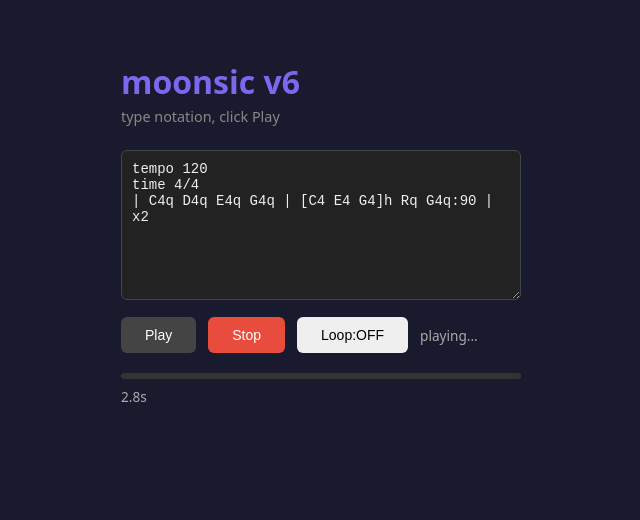
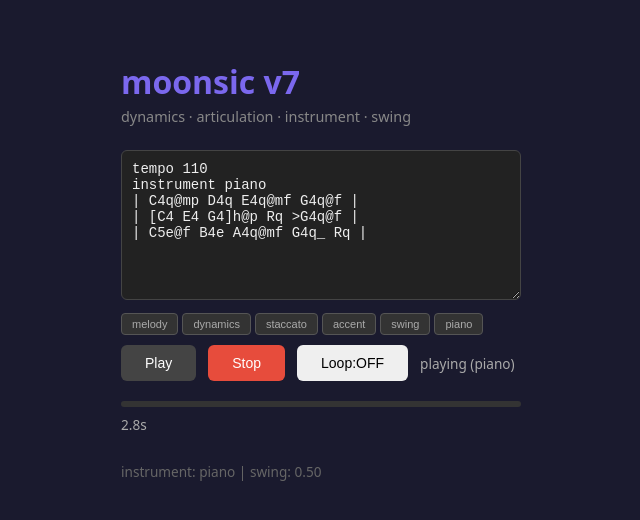
Before and after one commit to hyl-star/moonsic, a plain HTML site: page web/index.html in a window 1280 px wide. Both pictures are taken after a click on the button "Play". Shown: the whole page, without its empty margins (319-959 px from the left). Drawn offline with Linux system fonts and the light colour scheme.

Commit message:
v7 expression: dynamics @p/@mf/@f, articulation !/>/_ staccato/accent/tenuto, instrument presets (piano/pluck/bass/pad/bell/lead), swing, humanize, example buttons

```diff
--- a/web/app.js
+++ b/web/app.js
@@ -1,149 +1,218 @@
-// moonsic v6 — live notation editor + playback
+// moonsic v7 — expression + instruments + swing + humanize
 
 let audioContext = null, activeNodes = [], playbackTimer = null, loopEnabled = false
 let currentBaseTime = 0, analyser = null
+let swingAmount = 0.50, humanizeTime = 0, humanizeVel = 0, currentInstrument = 'piano'
+let seed = 42
 
-const VOICES = {
-  sine_lead:   { type:'sine',     a:0.01,d:0.05,s:0.7,r:0.05,g:0.18 },
-  triangle_bass:{ type:'triangle',a:0.005,d:0.03,s:0.8,r:0.03,g:0.22 },
-  saw_pad:     { type:'sawtooth',a:0.08,d:0.1, s:0.5,r:0.15,g:0.08 },
+// --- Instrument Presets ---
+
+const INSTRUMENTS = {
+  piano: { type:'sine',  a:0.003,d:0.4, s:0.15,r:0.3, g:0.20, osc2:true, detune:0 },
+  pluck: { type:'triangle', a:0.001,d:0.15,s:0.0, r:0.05,g:0.18, osc2:false },
+  bass:  { type:'sawtooth',a:0.005,d:0.1, s:0.6, r:0.08,g:0.24, osc2:false },
+  pad:   { type:'sawtooth',a:0.12,d:0.2, s:0.4, r:0.3, g:0.10, osc2:true, detune:8 },
+  bell:  { type:'sine',  a:0.001,d:0.8, s:0.0, r:0.02,g:0.14, osc2:true, detune:1200 },
+  lead:  { type:'square',a:0.01,d:0.05,s:0.6, r:0.06,g:0.16, osc2:false },
 }
+const INST_NAMES = Object.keys(INSTRUMENTS)
 
-// --- v6 Notation Parser (JS) ---
+// --- Dynamics ---
+
+const DYNAMICS = { ppp:16, pp:32, p:45, mp:60, mf:80, f:100, ff:115, fff:125 }
+
+// --- Notation Parser ---
 
 function parseScore(text) {
   const lines = text.split('\n')
-  let bpm = 120, tsNum = 4, tsDen = 4
-  let allEvents = [], allDurations = [], allVelocities = []
-  let allChannels = []
+  let bpm = 120, instrument = 'piano'
+  let allEvents = [], allDurations = [], allVelocities = [], allChannels = []
+  let allArtic = [], allDyn = []
 
   let prevEvents = null
   for (let line of lines) {
     line = line.trim()
     if (!line || line.startsWith('#')) continue
     if (line.startsWith('tempo ')) { bpm = parseInt(line.slice(6)) || 120; continue }
-    if (line.startsWith('time ')) {
-      const m = line.match(/time\s+(\d+)\s*\/\s*(\d+)/)
-      if (m) { tsNum = parseInt(m[1]); tsDen = parseInt(m[2]) }
+    if (line.startsWith('time ')) continue
+    if (line.startsWith('instrument ')) { instrument = line.slice(11).trim(); continue }
+    if (line.startsWith('swing ')) { swingAmount = parseFloat(line.slice(6)) || 0.5; continue }
+    if (line.startsWith('humanize ')) {
+      const tm = line.match(/time\s+([\d.]+)/); if(tm) humanizeTime = parseFloat(tm[1])
+      const vm = line.match(/velocity\s+(\d+)/); if(vm) humanizeVel = parseInt(vm[1])
       continue
     }
-    // standalone repeat: xN alone on a line → repeat previous line
+    // standalone repeat
     const soloRx = line.match(/^x(\d+)$/)
     if (soloRx && prevEvents) {
-      const n = parseInt(soloRx[1])
-      for (let r = 0; r < n; r++) { pushEvents(prevEvents, allEvents, allDurations, allVelocities, allChannels) }
+      for (let r=0; r<parseInt(soloRx[1]); r++) pushEvents(prevEvents,allEvents,allDurations,allVelocities,allChannels,allArtic,allDyn)
       continue
     }
-    // inline repeat: events xN
     let repeat = 1
     const rx = line.match(/x(\d+)\s*$/)
-    if (rx) { repeat = parseInt(rx[1]); line = line.replace(/x\d+\s*$/, '').trim() }
-    const events = parseLine(line)
-    if (events.length > 0) prevEvents = events
-    for (let r = 0; r < repeat; r++) { pushEvents(events, allEvents, allDurations, allVelocities, allChannels) }
+    if (rx) { repeat = parseInt(rx[1]); line = line.replace(/x\d+\s*$/,'').trim() }
+    const result = parseLine(line)
+    if (result.events.length > 0) prevEvents = result.events
+    for (let r=0; r<repeat; r++) pushEvents(result.events,allEvents,allDurations,allVelocities,allChannels,allArtic,allDyn)
   }
 
-  // build timed events
-  let cursor = 0
-  const noteEvents = []
-  for (let i = 0; i < allEvents.length; i++) {
-    if (allEvents[i] >= 0) {
-      noteEvents.push({ start:cursor, duration:allDurations[i] || allDurations[i-1] || 1, midi:allEvents[i], velocity:allVelocities[i]/127, channel:allChannels[i] })
+  currentInstrument = instrument
+  const quarterSeconds = 60 / bpm
+  let cursor = 0, noteEvents = [], i = 0
+
+  // collect chord groups
+  const groups = []; let group = []
+  while (i < allEvents.length) {
+    if (allEvents[i] < 0) { // rest
+      if (group.length) { groups.push(group); group = [] }
+      groups.push([i]); i++
+    } else if (allDurations[i] === 0) { // chord continuation
+      group.push(i); i++
+    } else {
+      if (group.length) { groups.push(group); group = [] }
+      group.push(i); i++
     }
-    if (allDurations[i] > 0) cursor += allDurations[i]
   }
-  return { events: noteEvents, bpm, tsNum, tsDen }
+  if (group.length) groups.push(group)
+
+  for (const g of groups) {
+    const idx = g[0]
+    if (allEvents[idx] < 0) { // rest
+      if (allDurations[idx] > 0) cursor += allDurations[idx]
+      continue
+    }
+    const dur = allDurations[idx]
+    const startBeat = cursor; cursor += dur
+    for (const j of g) {
+      const art = allArtic[j] || 'normal'
+      let playDur = dur, gainMul = 1
+      if (art === 'staccato') playDur = dur * 0.55
+      else if (art === 'accent') gainMul = 1.3
+      else if (art === 'tenuto') playDur = dur * 0.95
+      // swing
+      let start = startBeat
+      if (swingAmount !== 0.5 && dur === 0.5) {
+        const beatInBar = startBeat % 1
+        if (Math.abs(beatInBar - 0.5) < 0.01) start = Math.floor(startBeat) + swingAmount
+      }
+      // humanize
+      let hTime = 0, hVel = 0
+      if (humanizeTime > 0) { seed = (seed * 1103515245 + 12345) & 0x7fffffff; hTime = (seed / 0x7fffffff - 0.5) * humanizeTime * 2 }
+      if (humanizeVel > 0) { seed = (seed * 1103515245 + 12345) & 0x7fffffff; hVel = Math.round((seed / 0x7fffffff - 0.5) * humanizeVel * 2) }
+      const vel = Math.max(0, Math.min(127, (allVelocities[j]||100) + hVel))
+      noteEvents.push({
+        start: Math.max(0, (start + hTime) * quarterSeconds),
+        duration: playDur * quarterSeconds,
+        midi: allEvents[j], velocity: vel / 127 * gainMul, channel: allChannels[j],
+        instrument: currentInstrument
+      })
+    }
+  }
+  return { events: noteEvents, bpm, instrument }
 }
 
-function pushEvents(events, allEvents, allDurations, allVelocities, allChannels) {
+function pushEvents(events, allEvents, allDurations, allVelocities, allChannels, allArtic, allDyn) {
   for (const e of events) {
     if (e.midi !== undefined) {
-      allEvents.push(e.midi); allDurations.push(e.chord ? 0 : e.dur); allVelocities.push(e.vel||100); allChannels.push(0)
+      allEvents.push(e.midi); allDurations.push(e.chord ? 0 : e.dur)
+      allVelocities.push(e.vel||100); allChannels.push(0)
+      allArtic.push(e.artic||'normal'); allDyn.push(e.dyn||'mf')
     } else if (e.rest) {
       allEvents.push(-1); allDurations.push(e.dur); allVelocities.push(0); allChannels.push(0)
+      allArtic.push('normal'); allDyn.push('mf')
     }
   }
 }
 
 function parseLine(line) {
   const events = []
-  // merge chord tokens: [C4 E4 G4]h → single token
+  // merge chord tokens
   let merged = line
-  const chordRe = /\[[^\]]+\][whqes]\.?/g
-  const chords = []
-  let m; while ((m = chordRe.exec(line)) !== null) chords.push({ idx:m.index, raw:m[0] })
+  const chordRe = /\[[^\]]+\][whqes]\.?(?::\d+)?(?:@[a-z]+)?/g
+  const chords = []; let m
+  while ((m = chordRe.exec(line)) !== null) chords.push({ idx:m.index, raw:m[0] })
   for (let i = chords.length-1; i>=0; i--) {
     merged = merged.slice(0, chords[i].idx) + 'CHORD' + i + ' ' + merged.slice(chords[i].idx + chords[i].raw.length)
   }
   const tokens = merged.split(/\s+/).filter(t => t && t !== '|')
+  let currentDyn = 'mf'
   for (let tok of tokens) {
     if (tok.startsWith('CHORD')) {
       const raw = chords[parseInt(tok.slice(5))].raw
-      const cm = raw.match(/^\[(.+)\]([whqes]\.?)/)
+      const cm = raw.match(/^\[(.+)\]([whqes]\.?)(?::(\d+))?(?:@([a-z]+))?/)
       if (cm) {
         const pitches = cm[1].split(/\s+/).map(parsePitch).filter(p => p >= 0)
         const dur = parseDur(cm[2])
+        const vel = cm[3] ? parseInt(cm[3]) : DYNAMICS[cm[4]||currentDyn] || 80
+        const artic = parseArtic(tok)
         let first = true
-        for (const p of pitches) {
-          events.push({ midi:p, dur, vel:100, chord:!first })
-          first = false
-        }
+        for (const p of pitches) events.push({ midi:p, dur, vel, artic, dyn:cm[4]||currentDyn, chord:!first }); first=false
       }
-      continue
-    }
-    if (tok === '|' || !tok) continue
-    if (tok[0] === 'R') { events.push({ rest:true, dur:parseDur(tok.slice(1)) }); continue }
-    if (tok[0] === '[') {
-      const m = tok.match(/^\[(.+)\]([whqes]\.?)/)
-      if (m) {
-        const pitches = m[1].split(/\s+/).map(parsePitch).filter(p => p >= 0)
-        const dur = parseDur(m[2])
-        for (const p of pitches) events.push({ midi:p, dur, vel:100 })
+    } else if (DYNAMICS[tok]) {
+      currentDyn = tok
+    } else if (tok[0] === 'R') {
+      events.push({ rest:true, dur:parseDur(tok.slice(1)) })
+    } else if (tok[0] >= 'A' && tok[0] <= 'G' || tok[0] === '.' || tok[0] === '>' || tok[0] === '_' || tok[0] === '!') {
+      // articulation prefix
+      let artic = 'normal', t = tok
+      if (t[0] === '!') { artic = 'staccato'; t = t.slice(1) }
+      else if (t[0] === '>') { artic = 'accent'; t = t.slice(1) }
+      else if (t[0] === '_') { artic = 'tenuto'; t = t.slice(1) }
+      const nm = t.match(/^([A-G][#b]?\d)([whqes]\.?)(?::(\d+))?(?:@([a-z]+))?$/)
+      if (nm) {
+        const vel = nm[3] ? parseInt(nm[3]) : DYNAMICS[nm[4]||currentDyn] || 80
+        events.push({ midi:parsePitch(nm[1]), dur:parseDur(nm[2]), vel, artic, dyn:nm[4]||currentDyn })
       }
-      continue
-    }
-    // note: C4q, C#4e:80, Bb3h.
-    const m = tok.match(/^([A-G][#b]?\d)([whqes]\.?)(?::(\d+))?$/)
-    if (m) {
-      events.push({ midi:parsePitch(m[1]), dur:parseDur(m[2]), vel:parseInt(m[3]||'100') })
     }
   }
-  return events
+  return { events }
+}
+
+function parseArtic(tok) {
+  if (tok[0]==='!') return 'staccato'
+  if (tok[0]==='>') return 'accent'
+  if (tok[0]==='_') return 'tenuto'
+  return 'normal'
 }
 
 function parsePitch(s) {
-  const m = s.match(/^([A-G])([#b])?(\d)$/)
-  if (!m) return 60
+  const m = s.match(/^([A-G])([#b])?(\d)$/); if (!m) return 60
   const names = { C:0,D:2,E:4,F:5,G:7,A:9,B:11 }
-  const base = names[m[1]] || 0
-  const acc = m[2] === '#' ? 1 : m[2] === 'b' ? -1 : 0
-  const oct = parseInt(m[3])
-  return (oct + 1) * 12 + base + acc
+  return (parseInt(m[3])+1)*12 + (names[m[1]]||0) + (m[2]==='#'?1:m[2]==='b'?-1:0)
 }
-
 function parseDur(s) {
-  const beats = { w:4, h:2, q:1, e:0.5, s:0.25 }
-  let mult = 1
-  if (s.endsWith('.')) { mult = 1.5; s = s.slice(0,-1) }
-  return (beats[s] || 1) * mult
+  const beats = { w:4, h:2, q:1, e:0.5, s:0.25 }; let m=1
+  if (s.endsWith('.')) { m=1.5; s=s.slice(0,-1) }
+  return (beats[s]||1)*m
 }
 
 // --- Playback ---
 
 function playSynthNote(e, baseTime) {
-  const ctx = audioContext, freq = 440 * Math.pow(2, (e.midi - 69) / 12)
-  const voice = VOICES.sine_lead
-  const osc = ctx.createOscillator(); osc.type = voice.type
+  const ctx = audioContext, freq = 440 * Math.pow(2, (e.midi-69)/12)
+  const inst = INSTRUMENTS[e.instrument] || INSTRUMENTS.piano
+  const osc = ctx.createOscillator(); osc.type = inst.type
   osc.frequency.setValueAtTime(freq, baseTime + e.start)
   const gain = ctx.createGain(); const t = baseTime + e.start; const d = e.duration; const g = gain.gain
+  const vel = Math.max(0, Math.min(1, e.velocity))
+  const noteGain = inst.g * vel
   g.setValueAtTime(0, t)
-  g.linearRampToValueAtTime(voice.g, t + voice.a)
-  g.linearRampToValueAtTime(voice.g * voice.s, t + voice.a + voice.d)
-  g.setValueAtTime(voice.g * voice.s, t + d - voice.r)
+  g.linearRampToValueAtTime(noteGain, t + inst.a)
+  g.linearRampToValueAtTime(noteGain * inst.s, t + inst.a + inst.d)
+  g.setValueAtTime(noteGain * inst.s, Math.max(t, t + d - inst.r))
   g.linearRampToValueAtTime(0, t + d)
   osc.connect(gain); gain.connect(ctx.destination)
   if (analyser) gain.connect(analyser)
-  osc.start(t); osc.stop(t + d + voice.r); activeNodes.push(osc, gain)
+  // second oscillator for body
+  if (inst.osc2) {
+    const osc2 = ctx.createOscillator(); osc2.type = inst.type
+    osc2.frequency.setValueAtTime(freq + inst.detune, baseTime + e.start)
+    const g2 = ctx.createGain(); g2.gain.setValueAtTime(noteGain*0.3, t)
+    g2.gain.linearRampToValueAtTime(0, t + d)
+    osc2.connect(g2); g2.connect(ctx.destination)
+    osc2.start(t); osc2.stop(t + d + inst.r); activeNodes.push(osc2, g2)
+  }
+  osc.start(t); osc.stop(t + d + inst.r); activeNodes.push(osc, gain)
 }
 
 function playEvents(events) {
@@ -152,7 +221,7 @@ function playEvents(events) {
   if (!analyser) { analyser = ctx.createAnalyser(); analyser.fftSize = 256 }
   const totalDuration = Math.max(...events.map(e => e.start + e.duration), 0.1) + 0.2
   currentBaseTime = ctx.currentTime + 0.05
-  for (const e of events) { playSynthNote(e, currentBaseTime) }
+  for (const e of events) playSynthNote(e, currentBaseTime)
   playbackTimer = setTimeout(() => {
     if (loopEnabled) playEvents(events); else { cleanupNodes(); updateUI() }
   }, totalDuration * 1000)
@@ -161,7 +230,6 @@ function playEvents(events) {
 
 function stopPlayback() { if(playbackTimer){clearTimeout(playbackTimer);playbackTimer=null} cleanupNodes(); updateUI() }
 function toggleLoop() { loopEnabled = !loopEnabled; updateUI() }
-
 function cleanupNodes() { for (const n of activeNodes) { try{n.disconnect()}catch(e){} try{n.stop()}catch(e){} } activeNodes=[] }
 
 function getAudioContext() {
@@ -170,17 +238,16 @@ function getAudioContext() {
   return audioContext
 }
 
-// --- Meter ---
+// --- UI ---
 
 function updateMeter() {
   if (!playbackTimer) { document.getElementById('meter-bar').style.width='0%'; return }
   if (analyser) {
     const data = new Uint8Array(analyser.frequencyBinCount); analyser.getByteFrequencyData(data)
-    document.getElementById('meter-bar').style.width = Math.min(100, data.reduce((a,b)=>a+b,0)/data.length/2.5) + '%'
+    document.getElementById('meter-bar').style.width = Math.min(100, data.reduce((a,b)=>a+b,0)/data.length/2.5)+'%'
   }
-  if (audioContext && currentBaseTime) {
-    document.getElementById('time-display').textContent = Math.max(0, audioContext.currentTime - currentBaseTime).toFixed(1) + 's'
-  }
+  if (audioContext && currentBaseTime)
+    document.getElementById('time-display').textContent = Math.max(0, audioContext.currentTime - currentBaseTime).toFixed(1)+'s'
   setTimeout(updateMeter, 50)
 }
 
@@ -189,20 +256,34 @@ function updateUI() {
   document.getElementById('play-btn').disabled = playing
   document.getElementById('stop-btn').disabled = !playing
   document.getElementById('loop-btn').textContent = loopEnabled ? 'Loop:ON' : 'Loop:OFF'
-  document.getElementById('status').textContent = playing ? 'playing...' : 'idle'
+  document.getElementById('status').textContent = playing ? 'playing ('+(currentInstrument||'piano')+')' : 'idle'
 }
 
-// --- Init ---
+function loadExample(id) {
+  const examples = {
+    melody: 'tempo 120\ntime 4/4\n| C4q D4q E4q G4q | [C4 E4 G4]h Rq G4q:90 | x2',
+    dynamics: 'tempo 100\ninstrument piano\n| C4q@p D4q@mp E4q@mf G4q@f | C5e@ff B4e A4q@mf Rq |',
+    staccato: 'tempo 120\ninstrument pluck\n| !C4e !D4e !E4e !F4e !G4e !F4e !E4e !D4e | C4w@f',
+    accent: 'tempo 110\ninstrument lead\n| C4q >E4q G4q >C5q | >A4h Rq G4q@mp |',
+    swing: 'tempo 100\nswing 0.60\ninstrument piano\n| C4e D4e E4e G4e C4e D4e E4e G4e | C4q D4q |',
+    piano: 'tempo 110\ninstrument piano\n| C4q@mp D4q E4q@mf G4q@f | [C4 E4 G4]h@p Rq >G4q@f | C5e@f B4e A4q@mf G4q_ Rq |'
+  }
+  if (examples[id]) {
+    document.getElementById('score-input').value = examples[id]
+    document.getElementById('error-msg').textContent = ''
+  }
+}
 
 document.getElementById('play-btn').addEventListener('click', () => {
   const text = document.getElementById('score-input').value
   try {
     const result = parseScore(text)
     document.getElementById('error-msg').textContent = ''
+    document.getElementById('info').textContent = `instrument: ${result.instrument || 'piano'} | swing: ${swingAmount.toFixed(2)}`
     playEvents(result.events)
   } catch(e) {
     document.getElementById('error-msg').textContent = 'Parse error: ' + e.message
   }
 })
-document.getElementById('stop-btn').addEventListener('click', () => stopPlayback())
-document.getElementById('loop-btn').addEventListener('click', () => toggleLoop())
+document.getElementById('stop-btn').addEventListener('click', stopPlayback)
+document.getElementById('loop-btn').addEventListener('click', toggleLoop)
--- a/web/index.html
+++ b/web/index.html
@@ -1,19 +1,28 @@
 <!DOCTYPE html>
 <html lang="zh-CN">
 <head>
-  <meta charset="UTF-8">
-  <meta name="viewport" content="width=device-width, initial-scale=1.0">
-  <title>moonsic v6 — Live Editor</title>
+  <meta charset="UTF-8"><meta name="viewport" content="width=device-width, initial-scale=1.0">
+  <title>moonsic v7 — Expression + Instruments</title>
   <link rel="stylesheet" href="styles.css">
 </head>
 <body>
 <div id="app">
-    <h1>moonsic v6</h1>
-    <p class="subtitle">type notation, click Play</p>
+  <h1>moonsic v7</h1>
+  <p class="subtitle">dynamics · articulation · instrument · swing</p>
   <textarea id="score-input" rows="8">
-tempo 120
-time 4/4
-| C4q D4q E4q G4q | [C4 E4 G4]h Rq G4q:90 | x2</textarea>
+tempo 110
+instrument piano
+| C4q@mp D4q E4q@mf G4q@f |
+| [C4 E4 G4]h@p Rq >G4q@f |
+| C5e@f B4e A4q@mf G4q_ Rq |</textarea>
+  <div id="examples">
+    <button onclick="loadExample('melody')">melody</button>
+    <button onclick="loadExample('dynamics')">dynamics</button>
+    <button onclick="loadExample('staccato')">staccato</button>
+    <button onclick="loadExample('accent')">accent</button>
+    <button onclick="loadExample('swing')">swing</button>
+    <button onclick="loadExample('piano')">piano</button>
+  </div>
   <div id="controls">
     <button id="play-btn">Play</button>
     <button id="stop-btn" disabled>Stop</button>
@@ -23,6 +32,7 @@ time 4/4
   <div id="meter"><div id="meter-bar"></div></div>
   <div id="time-display">0.0s</div>
   <div id="error-msg"></div>
+  <div id="info"></div>
 </div>
 <script src="app.js"></script>
 </body>
--- a/web/styles.css
+++ b/web/styles.css
@@ -49,7 +49,11 @@ button {
   font-size: 0.85em;
   color: #aaa;
 }
-#score-input { width:100%; background:#222; color:#eee; border:1px solid #444; border-radius:6px; padding:10px; font:14px monospace; resize:vertical; box-sizing:border-box; margin-bottom:12px }
+#score-input { width:100%; background:#222; color:#eee; border:1px solid #444; border-radius:6px; padding:10px; font:14px monospace; resize:vertical; box-sizing:border-box; margin-bottom:8px }
+#examples { display:flex; gap:4px; flex-wrap:wrap; margin-bottom:10px }
+#examples button { padding:4px 10px; font-size:11px; border:1px solid #555; border-radius:4px; background:#333; color:#aaa; cursor:pointer }
+#examples button:hover { background:#555; color:#fff }
+#info { font-size:0.8em; color:#888; margin-top:4px }
 #error-msg { color:#e74c3c; font-size:0.85em; margin-top:4px; min-height:1.2em }
 #meter { height:6px; background:#333; border-radius:3px; margin:8px 0; overflow:hidden }
 #meter-bar { height:100%; width:0%; background:#7b68ee; transition:width 0.05s }
```
Lines whose indentation alone changed are shown as unchanged.
